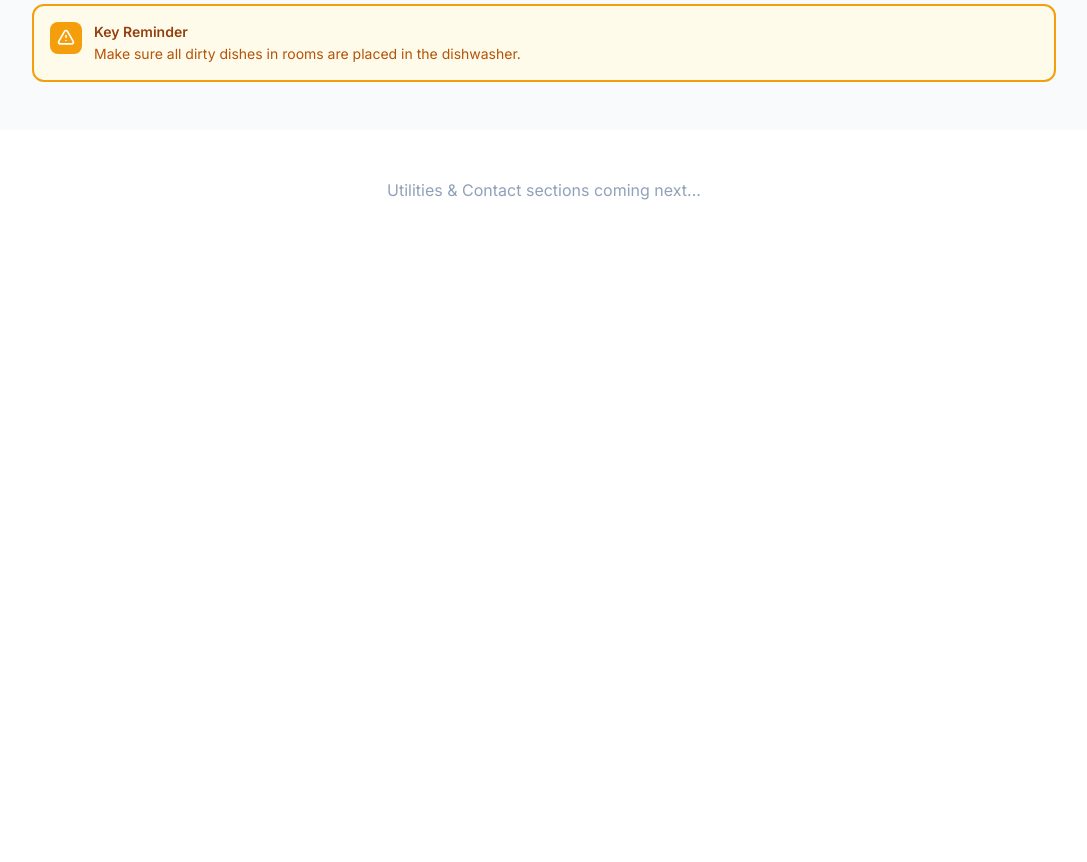
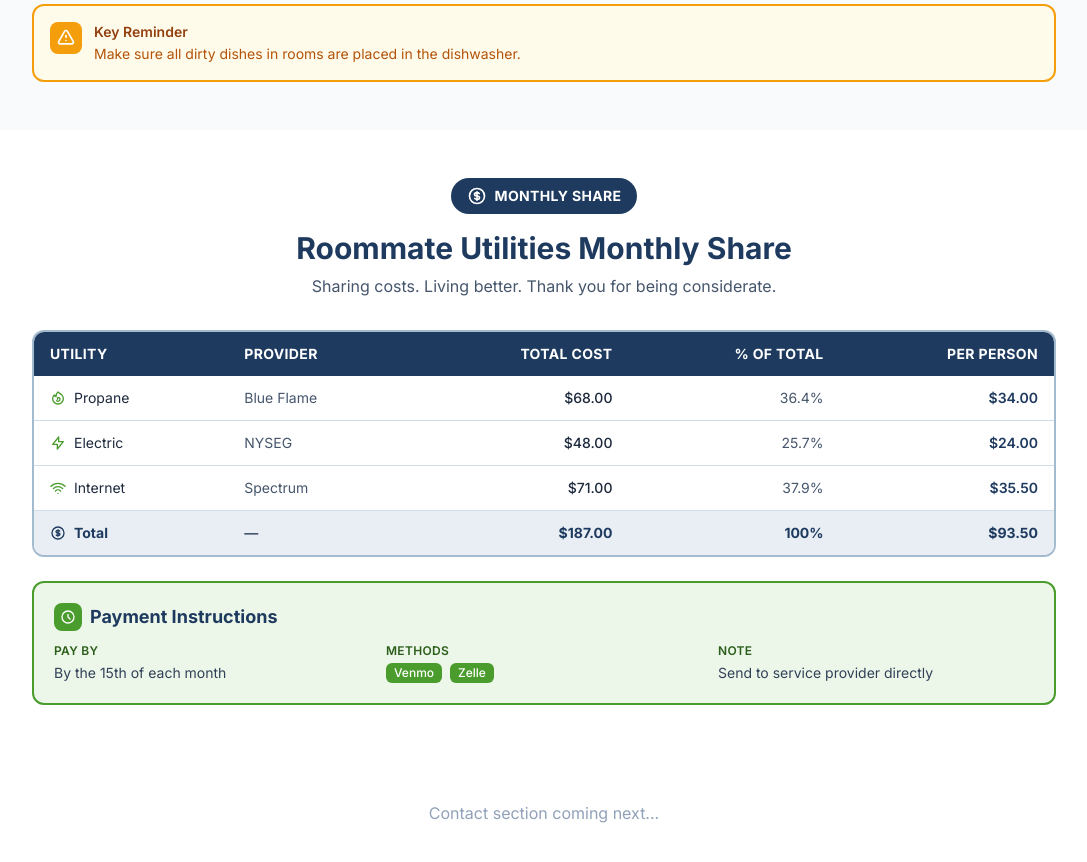
Before and after one commit to smiles70/60walkerst, a Next.js app: page / in a window 1280 px wide. Shown: the part 720-1582 px from the top of the page, without its empty margins (96-1183 px from the left). Before the commit the page ends 970 px from the top, so only its background shows below. Built offline with nearby package versions, Linux system fonts and the light colour scheme.

Commit message:
Add Utilities Dashboard section with cost table and payment instructions

```diff
--- /dev/null
+++ b/app/data/utilities.ts
@@ -0,0 +1,54 @@
+export interface UtilityRow {
+  utility: string;
+  provider: string;
+  totalCost: number;
+  percentOfTotal: number;
+  perPerson: number;
+  icon: string;
+  color: string;
+}
+
+export const utilitiesTitle = "Roommate Utilities Monthly Share";
+export const utilitiesSubtitle = "Sharing costs. Living better. Thank you for being considerate.";
+
+export const utilityRows: UtilityRow[] = [
+  {
+    utility: "Propane",
+    provider: "Blue Flame",
+    totalCost: 68.0,
+    percentOfTotal: 36.4,
+    perPerson: 34.0,
+    icon: "Flame",
+    color: "amber",
+  },
+  {
+    utility: "Electric",
+    provider: "NYSEG",
+    totalCost: 48.0,
+    percentOfTotal: 25.7,
+    perPerson: 24.0,
+    icon: "Zap",
+    color: "yellow",
+  },
+  {
+    utility: "Internet",
+    provider: "Spectrum",
+    totalCost: 71.0,
+    percentOfTotal: 37.9,
+    perPerson: 35.5,
+    icon: "Wifi",
+    color: "blue",
+  },
+];
+
+export const utilityTotals = {
+  totalCost: 187.0,
+  percentOfTotal: 100,
+  perPerson: 93.5,
+};
+
+export const paymentInstructions = {
+  payByDate: "By the 15th of each month",
+  methods: ["Venmo", "Zelle"],
+  note: "Send to service provider directly",
+};
--- a/app/page.tsx
+++ b/app/page.tsx
@@ -1,4 +1,5 @@
 import WelcomeSection from "./sections/welcome";
+import UtilitiesSection from "./sections/utilities";
 
 export default function Home() {
   return (
@@ -15,10 +16,11 @@ export default function Home() {
       </section>
 
       <WelcomeSection />
+      <UtilitiesSection />
 
       {/* Placeholder for remaining sections */}
       <section className="py-12 px-4 text-center text-slate-400">
-        <p>Utilities & Contact sections coming next...</p>
+        <p>Contact section coming next...</p>
       </section>
     </main>
   );
--- /dev/null
+++ b/app/sections/utilities.tsx
@@ -0,0 +1,174 @@
+"use client";
+
+import React from "react";
+import {
+  utilityRows,
+  utilityTotals,
+  paymentInstructions,
+  utilitiesTitle,
+  utilitiesSubtitle,
+  type UtilityRow,
+} from "../data/utilities";
+
+function Icon({ name, className }: { name: string; className?: string }) {
+  const icons: Record<string, React.ReactElement> = {
+    Flame: (
+      <svg aria-hidden="true" className={className} fill="none" viewBox="0 0 24 24" stroke="currentColor" strokeWidth={2}>
+        <path strokeLinecap="round" strokeLinejoin="round" d="M17.657 18.657A8 8 0 016.343 7.343S7 9 9 10c0-2 .5-5 2.986-7C14 5 16.09 5.777 17.656 7.343A7.975 7.975 0 0120 13a7.975 7.975 0 01-2.343 5.657z" />
+        <path strokeLinecap="round" strokeLinejoin="round" d="M9.879 16.121A3 3 0 1012.015 11L11 14" />
+      </svg>
+    ),
+    Zap: (
+      <svg aria-hidden="true" className={className} fill="none" viewBox="0 0 24 24" stroke="currentColor" strokeWidth={2}>
+        <path strokeLinecap="round" strokeLinejoin="round" d="M13 10V3L4 14h7v7l9-11h-7z" />
+      </svg>
+    ),
+    Wifi: (
+      <svg aria-hidden="true" className={className} fill="none" viewBox="0 0 24 24" stroke="currentColor" strokeWidth={2}>
+        <path strokeLinecap="round" strokeLinejoin="round" d="M8.111 16.404a5.5 5.5 0 017.778 0M12 20h.01m-7.08-7.071c3.904-3.905 10.236-3.905 14.141 0M1.394 9.393c5.857-5.857 15.355-5.857 21.213 0" />
+      </svg>
+    ),
+    DollarSign: (
+      <svg aria-hidden="true" className={className} fill="none" viewBox="0 0 24 24" stroke="currentColor" strokeWidth={2}>
+        <path strokeLinecap="round" strokeLinejoin="round" d="M12 8c-1.657 0-3 .895-3 2s1.343 2 3 2 3 .895 3 2-1.343 2-3 2m0-8c1.11 0 2.08.402 2.599 1M12 8V7m0 1v8m0 0v1m0-1c-1.11 0-2.08-.402-2.599-1M21 12a9 9 0 11-18 0 9 9 0 0118 0z" />
+      </svg>
+    ),
+  };
+  return icons[name] || null;
+}
+
+function formatCurrency(value: number): string {
+  return `$${value.toFixed(2)}`;
+}
+
+function CostTable() {
+  return (
+    <div className="overflow-x-auto rounded-xl border-2 border-navy-200">
+      <table className="w-full min-w-[500px]">
+        <thead>
+          <tr className="bg-navy text-white">
+            <th scope="col" className="text-left px-4 py-3 text-sm font-bold uppercase tracking-wide">
+              Utility
+            </th>
+            <th scope="col" className="text-left px-4 py-3 text-sm font-bold uppercase tracking-wide">
+              Provider
+            </th>
+            <th scope="col" className="text-right px-4 py-3 text-sm font-bold uppercase tracking-wide">
+              Total Cost
+            </th>
+            <th scope="col" className="text-right px-4 py-3 text-sm font-bold uppercase tracking-wide">
+              % of Total
+            </th>
+            <th scope="col" className="text-right px-4 py-3 text-sm font-bold uppercase tracking-wide">
+              Per Person
+            </th>
+          </tr>
+        </thead>
+        <tbody className="divide-y divide-navy-100">
+          {utilityRows.map((row) => (
+            <TableRow key={row.utility} row={row} />
+          ))}
+          <tr className="bg-navy-50 font-bold">
+            <td className="px-4 py-3 text-sm text-navy flex items-center gap-2">
+              <Icon name="DollarSign" className="w-4 h-4" />
+              Total
+            </td>
+            <td className="px-4 py-3 text-sm text-slate-600">—</td>
+            <td className="px-4 py-3 text-sm text-navy text-right">
+              {formatCurrency(utilityTotals.totalCost)}
+            </td>
+            <td className="px-4 py-3 text-sm text-navy text-right">
+              {utilityTotals.percentOfTotal}%
+            </td>
+            <td className="px-4 py-3 text-sm text-navy text-right">
+              {formatCurrency(utilityTotals.perPerson)}
+            </td>
+          </tr>
+        </tbody>
+      </table>
+    </div>
+  );
+}
+
+function TableRow({ row }: { row: UtilityRow }) {
+  return (
+    <tr className="bg-white hover:bg-slate-50 transition-colors">
+      <td className="px-4 py-3 text-sm text-slate-800">
+        <div className="flex items-center gap-2">
+          <span className="text-green">
+            <Icon name={row.icon} className="w-4 h-4" />
+          </span>
+          {row.utility}
+        </div>
+      </td>
+      <td className="px-4 py-3 text-sm text-slate-600">{row.provider}</td>
+      <td className="px-4 py-3 text-sm text-slate-800 text-right font-medium">
+        {formatCurrency(row.totalCost)}
+      </td>
+      <td className="px-4 py-3 text-sm text-slate-600 text-right">
+        {row.percentOfTotal}%
+      </td>
+      <td className="px-4 py-3 text-sm text-navy text-right font-semibold">
+        {formatCurrency(row.perPerson)}
+      </td>
+    </tr>
+  );
+}
+
+function PaymentCard() {
+  return (
+    <div className="mt-6 rounded-xl border-2 border-green bg-green-50 p-5">
+      <div className="flex items-center gap-2 mb-3">
+        <div className="p-1.5 bg-green rounded-lg">
+          <svg aria-hidden="true" className="w-4 h-4 text-white" fill="none" viewBox="0 0 24 24" stroke="currentColor" strokeWidth={2}>
+            <path strokeLinecap="round" strokeLinejoin="round" d="M12 8v4l3 3m6-3a9 9 0 11-18 0 9 9 0 0118 0z" />
+          </svg>
+        </div>
+        <h3 className="text-lg font-bold text-green">Payment Instructions</h3>
+      </div>
+      <div className="grid grid-cols-1 sm:grid-cols-3 gap-4">
+        <div>
+          <p className="text-xs font-semibold text-green-700 uppercase tracking-wide mb-1">Pay By</p>
+          <p className="text-sm text-slate-700">{paymentInstructions.payByDate}</p>
+        </div>
+        <div>
+          <p className="text-xs font-semibold text-green-700 uppercase tracking-wide mb-1">Methods</p>
+          <div className="flex gap-2">
+            {paymentInstructions.methods.map((method) => (
+              <span key={method} className="inline-block px-2 py-0.5 bg-green text-white text-xs font-medium rounded-md">
+                {method}
+              </span>
+            ))}
+          </div>
+        </div>
+        <div>
+          <p className="text-xs font-semibold text-green-700 uppercase tracking-wide mb-1">Note</p>
+          <p className="text-sm text-slate-700">{paymentInstructions.note}</p>
+        </div>
+      </div>
+    </div>
+  );
+}
+
+export default function UtilitiesSection() {
+  return (
+    <section id="utilities" className="py-12 px-4 sm:px-6 lg:px-8 bg-white">
+      <div className="max-w-5xl mx-auto">
+        {/* Section Header */}
+        <div className="mb-8 text-center">
+          <div className="inline-flex items-center gap-2 px-4 py-2 bg-navy rounded-full mb-4">
+            <svg aria-hidden="true" className="w-5 h-5 text-white" fill="none" viewBox="0 0 24 24" stroke="currentColor" strokeWidth={2}>
+              <path strokeLinecap="round" strokeLinejoin="round" d="M12 8c-1.657 0-3 .895-3 2s1.343 2 3 2 3 .895 3 2-1.343 2-3 2m0-8c1.11 0 2.08.402 2.599 1M12 8V7m0 1v8m0 0v1m0-1c-1.11 0-2.08-.402-2.599-1M21 12a9 9 0 11-18 0 9 9 0 0118 0z" />
+            </svg>
+            <span className="text-white font-bold text-sm tracking-wide">MONTHLY SHARE</span>
+          </div>
+          <h2 className="text-3xl font-bold text-navy mb-2">{utilitiesTitle}</h2>
+          <p className="text-slate-600">{utilitiesSubtitle}</p>
+        </div>
+
+        <CostTable />
+        <PaymentCard />
+      </div>
+    </section>
+  );
+}
```
Also changed, not shown: .cursor/instruction.md.
